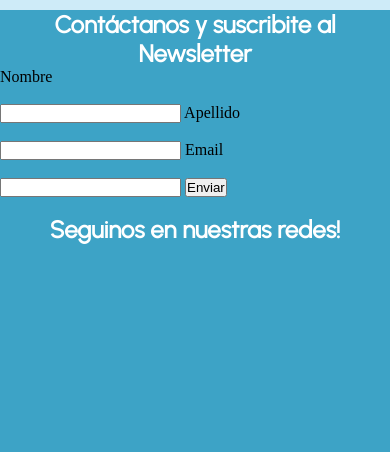
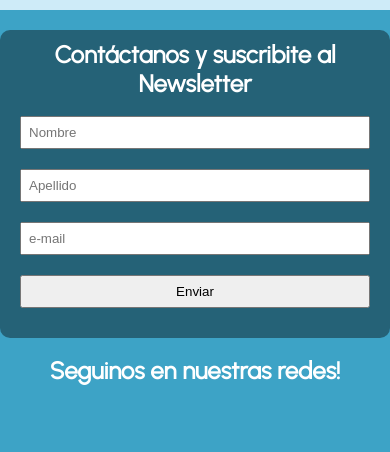
Before and after one commit to Ayemartinez/Proyecto-seleccion.io, a plain HTML site: page pages/contactos.html in a window 390 px wide. Shown: the part 320-772 px from the top of the page. Drawn offline with Linux system fonts and the light colour scheme.

Commit message:
arregle la pagina contactos y la hice responsive

```diff
--- a/css/style.css
+++ b/css/style.css
@@ -384,3 +384,25 @@ footer{
 .post-3{
     grid-area: post-3;
 }
+
+form {
+    width: 450px;
+    margin: auto;
+    background: rgba(0, 0, 0, 0.4);
+    padding: 10px 20px;
+    margin-top: 20px;
+    border-radius: 10px;
+    color: white;
+}
+
+input, textarea{
+    width: 100%;
+    margin-bottom: 20px;
+    padding: 7px;
+}
+
+@media only screen and (max-width: 810px){
+    form{
+        width: 100%;
+    }
+}
--- a/pages/contactos.html
+++ b/pages/contactos.html
@@ -30,14 +30,12 @@
 <main>
     <section class="contacto">
         <div>
-            <h2> Contáctanos y suscribite al Newsletter</h2>
             <form action="prueba">
-                Nombre <br> <br>
-                <input type="text" name="first-name">
-                Apellido <br> <br>
-                <input type="text" name="last-name">
-                Email <br> <br>
-                <input type="text" name="email">
+                <h2> Contáctanos y suscribite al Newsletter</h2>
+                <br>
+                <input type="text" name="first-name" placeholder="Nombre">
+                <input type="text" name="last-name" placeholder="Apellido">
+                <input type="text" name="email" placeholder="e-mail">
                 <input type="submit" value="Enviar">
             </form>
             <br>
```
